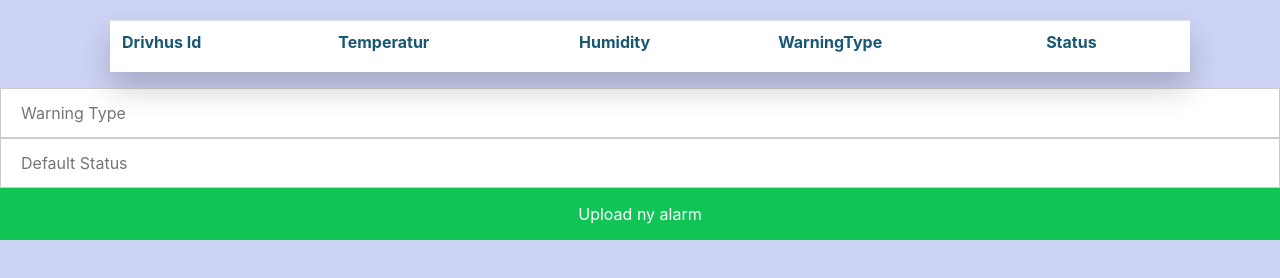
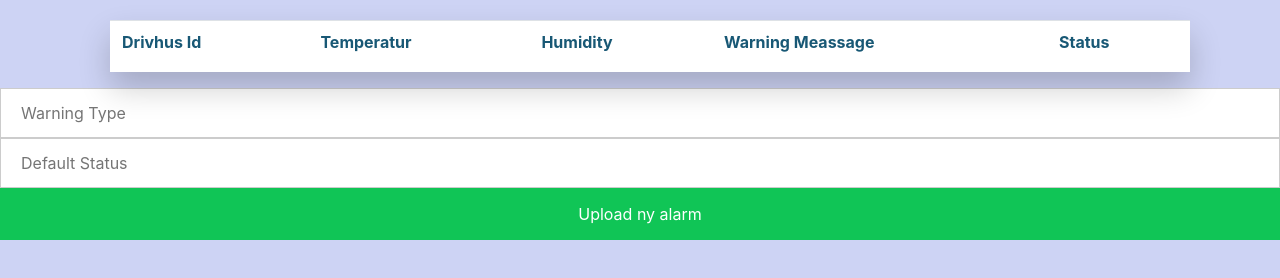
Before and after one commit to KasperHoulind/DrivhusTSv2, a website built with webpack: page src/index.htm in a window 1280 px wide. Built offline with nearby package versions, Linux system fonts and the light colour scheme; no server answers.

Commit message:
th change

```diff
--- a/src/index.htm
+++ b/src/index.htm
@@ -15,7 +15,7 @@
       <th><h1>Drivhus Id </h1></th>
       <th><h1>Temperatur  </h1></th>
       <th><h1>Humidity  </h1></th>
-      <th><h1>WarningType  </h1></th>
+      <th><h1>Warning Meassage </h1></th>
       <th><h1>Status</h1></th>
   </table>
  </div>
```
